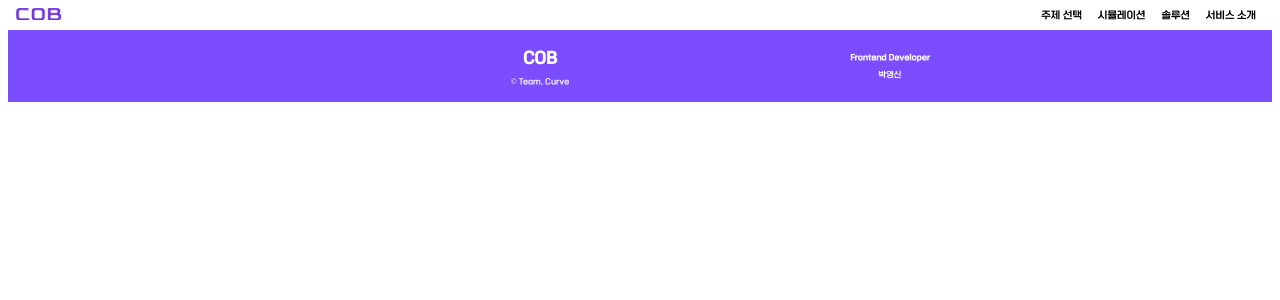
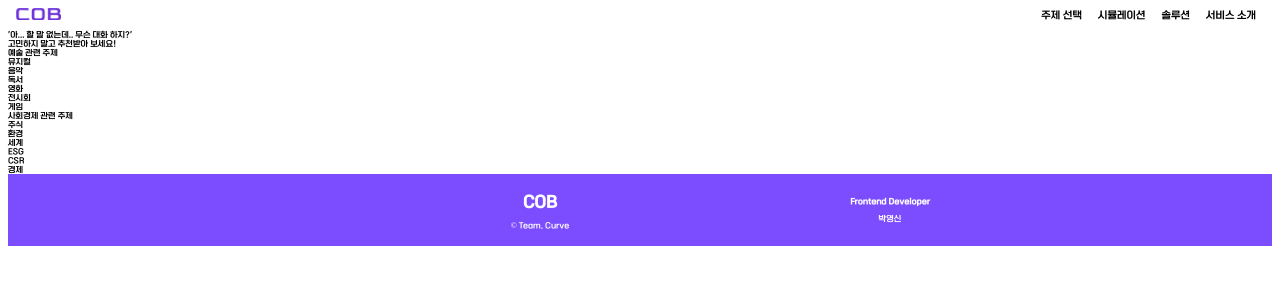
Before and after one commit to dudtlstm/curve_cob, a React (Create React App) app in the folder cob/: page /smalltalk in a window 1280 px wide. Shown: the top 300 px of the page. Built offline with nearby package versions, Linux system fonts and the light colour scheme.

Commit message:
✨Feat: 스몰톡 페이지 내용 추가
근데 너무 귀찮아서 ..힝

```diff
--- a/cob/src/pages/SmallTalk.js
+++ b/cob/src/pages/SmallTalk.js
@@ -3,4 +3,69 @@ import '../style/SmallTalk.css';
 
 
 export default function SmallTalk() {
+    return(
+        <div className="smalltalk-container">
+            <div className="smalltalk-top">
+                <div className="smalltalk-top-text">
+                    '아... 할 말 없는데.. 무슨 대화 하지?'
+                    <br/> 고민하지 말고 추천받아 보세요!
+                </div>
+            </div>
+
+            <div className="smalltalk-body">
+                <div className="smalltalk-body-content">
+                    <div className="smalltalk-body-box">
+                        <div className="box-title">
+                            예술 관련 주제
+                        </div>
+                        <div className="box-content">
+                            <div className="content content1">
+                                뮤지컬
+                            </div>
+                            <div className="content content2">
+                                음악
+                            </div>
+                            <div className="content content3">
+                                독서
+                            </div>
+                            <div className="content content4">
+                                영화
+                            </div>
+                            <div className="content content5">
+                                전시회
+                            </div>
+                            <div className="content content6">
+                                게임
+                            </div>
+                        </div>
+                    </div>
+                    <div className="smalltalk-body-box">
+                        <div className="box-title">
+                            사회경제 관련 주제
+                        </div>
+                        <div className="box-content">
+                            <div className="content content1">
+                                주식
+                            </div>
+                            <div className="content content2">
+                                환경
+                            </div>
+                            <div className="content content3">
+                                세계
+                            </div>
+                            <div className="content content4">
+                                ESG
+                            </div>
+                            <div className="content content5">
+                                CSR
+                            </div>
+                            <div className="content content6">
+                                경제
+                            </div>
+                        </div>
+                    </div>
+                </div>
+            </div>
+        </div>
+    )
 }
```
